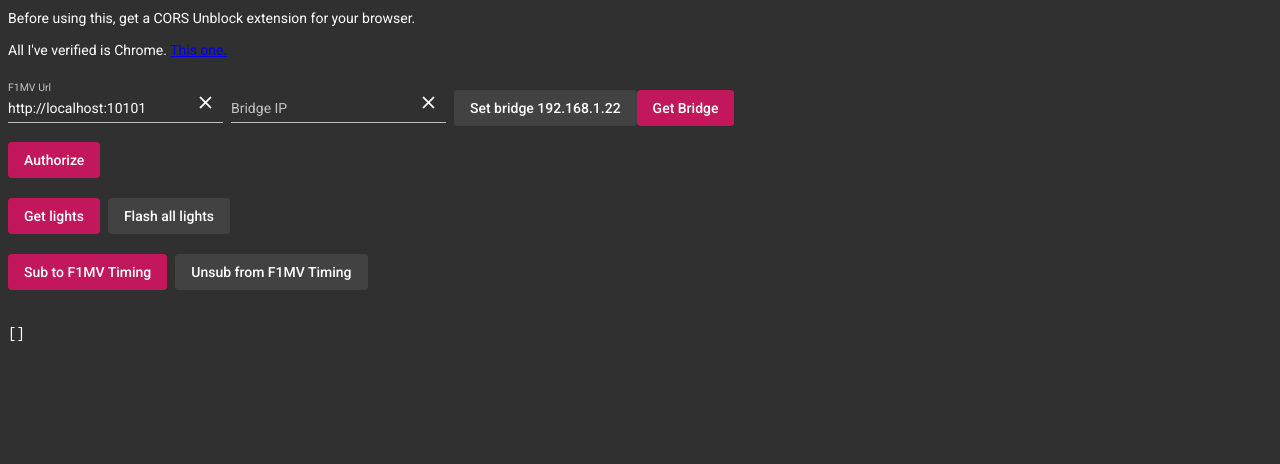
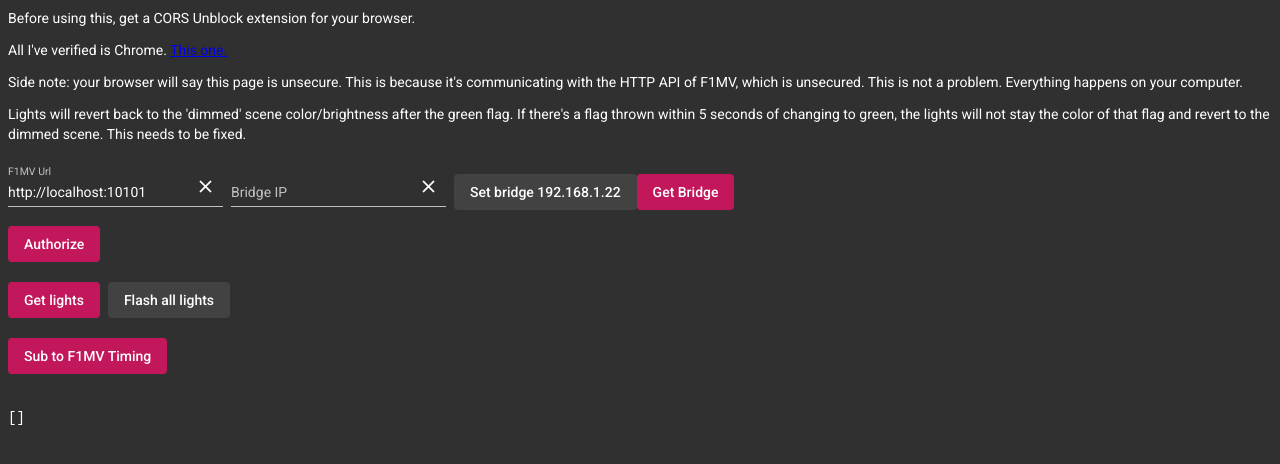
Before and after one commit to supersnellehenk/f1mv-hue-app, an Angular app: page / in a window 1280 px wide. Shown: the top 464 px of the page. Built offline with nearby package versions, Linux system fonts and the light colour scheme.

Commit message:
Bunch of fixes

```diff
--- a/package.json
+++ b/package.json
@@ -28,6 +28,7 @@
     "@fortawesome/free-solid-svg-icons": "^6.1.1",
     "@q42philips/hue-color-converter": "^1.0.0",
     "cie-rgb-color-converter": "^1.0.6",
+    "date-fns": "^2.29.2",
     "rxjs": "~7.5.0",
     "tslib": "^2.3.0",
     "zone.js": "~0.11.4"
--- a/src/app/app.component.html
+++ b/src/app/app.component.html
@@ -6,6 +6,17 @@
     target="_blank"
     >This one.</a
   >
+</p>
+<p>
+  Side note: your browser will say this page is unsecure. This is because it's
+  communicating with the HTTP API of F1MV, which is unsecured. This is not a
+  problem. Everything happens on your computer.
+</p>
+<p>
+  Lights will revert back to the 'dimmed' scene color/brightness after the green
+  flag. If there's a flag thrown within 5 seconds of changing to green, the
+  lights will not stay the color of that flag and revert to the dimmed scene.
+  This needs to be fixed.
 </p>
 <div style="margin-bottom: 20px">
   <mat-form-field appearance="standard" style="margin-right: 8px">
@@ -83,12 +94,9 @@
     <button
       mat-flat-button
       color="primary"
-      (click)="this.subToApi()"
+      (click)="isSubbed ? this.unsubToApi() : this.subToApi()"
       style="margin-right: 8px">
-      Sub to F1MV Timing
-    </button>
-    <button mat-flat-button (click)="this.destroy$.next(null)">
-      Unsub from F1MV Timing
+      {{ this.isSubbed ? 'Unsub from' : 'Sub to' }} F1MV Timing
     </button>
   </div>
 </div>
--- a/src/app/app.component.ts
+++ b/src/app/app.component.ts
@@ -15,7 +15,8 @@
   title = 'f1mvHueApp';
 
   public isProd = environment.production;
-  public destroy$ = new Subject<null>();
+  public destroy$ = new Subject<void>();
+  public isSubbed = false;
 
   constructor(
     public discoveryService: AuthorizationService,
@@ -38,7 +39,13 @@
     });
   }
 
+  public unsubToApi() {
+    this.isSubbed = false;
+    this.destroy$.next();
+  }
+
   public subToApi() {
+    this.isSubbed = true;
     const interval$ = interval(200);
     interval$.pipe(takeUntil(this.destroy$)).subscribe(() => {
       this.f1mvService.consumeApi().subscribe();
--- a/src/app/components/light/light.component.scss
+++ b/src/app/components/light/light.component.scss
@@ -1,5 +1,5 @@
 .light {
-  background-color: #7b1fa2;
+  background-color: #c2185b;
   max-width: 500px;
   border-radius: 4px;
   padding: 8px;
--- a/src/app/services/hue/light.service.ts
+++ b/src/app/services/hue/light.service.ts
@@ -1,9 +1,10 @@
 import { Injectable } from '@angular/core';
 import { AuthorizationService } from './authorization.service';
 import { HttpClient } from '@angular/common/http';
-import { BehaviorSubject } from 'rxjs';
+import { BehaviorSubject, interval } from 'rxjs';
 import { Light } from './light';
 import { FlagsEnum } from '../../shared/enum/flags.enum';
+import addSeconds from 'date-fns/addSeconds';
 
 @Injectable({
   providedIn: 'root',
@@ -11,11 +12,27 @@
 export class LightService {
   private lightsSubject = new BehaviorSubject<Light[]>([]);
   private syncedLightsArray: Light[] = [];
+  private revertToWhiteDate: Date | null = null;
 
   constructor(
     private discoveryService: AuthorizationService,
     private http: HttpClient
-  ) {}
+  ) {
+    const interval$ = interval(1000);
+    interval$.subscribe(() => {
+      if (this.revertToWhiteDate && this.revertToWhiteDate <= new Date()) {
+        this.revertToWhiteDate = null;
+
+        for (const lightIndex in this.getSyncedLights()) {
+          this.setLightColor(
+            this.getSyncedLights()[lightIndex],
+            FlagsEnum.white,
+            77
+          );
+        }
+      }
+    });
+  }
 
   get lights() {
     return this.lightsSubject.getValue();
@@ -101,6 +118,7 @@
         }
       )
       .subscribe();
+    this.revertToWhiteDate = null;
   }
 
   // TODO: Somehow deal with multiple changes within the timeout period
@@ -120,22 +138,7 @@
       )
       .subscribe();
 
-    setTimeout(() => {
-      this.http
-        .put(
-          `https://${
-            this.discoveryService.bridgeIp
-          }/api/${this.discoveryService.hueApiKey.getValue()}/lights/${
-            light.id
-          }/state`,
-          {
-            on: true,
-            xy: FlagsEnum.white,
-            bri: 77,
-          }
-        )
-        .subscribe();
-    }, 5000);
+    this.revertToWhiteDate = addSeconds(new Date(), 5);
   }
 
   flashAllFlag() {
--- a/src/styles.scss
+++ b/src/styles.scss
@@ -5,6 +5,7 @@
 }
 
 body {
-  margin: 8px;
+  margin: 0;
+  padding: 8px;
   font-family: Roboto, "Helvetica Neue", sans-serif;
 }
```
Also changed, not shown: 1 other file (tests, documents, lock files or other folders).
